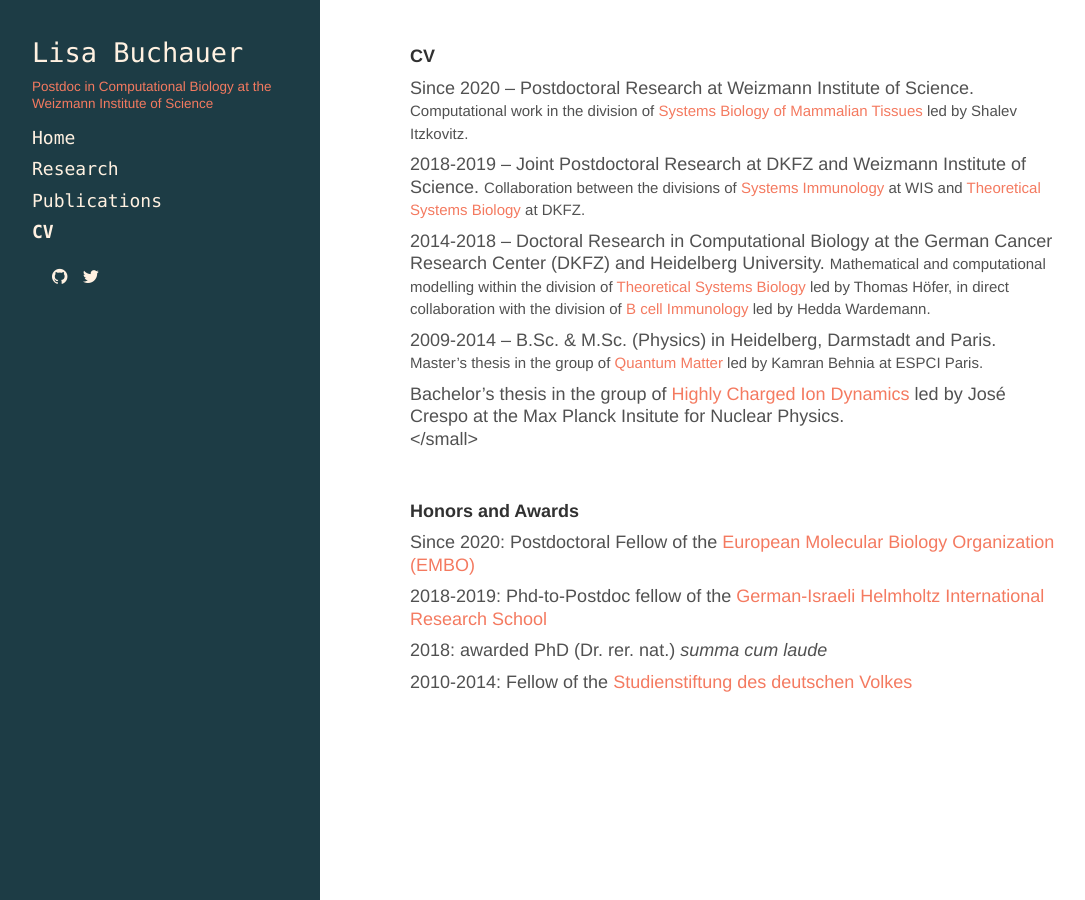
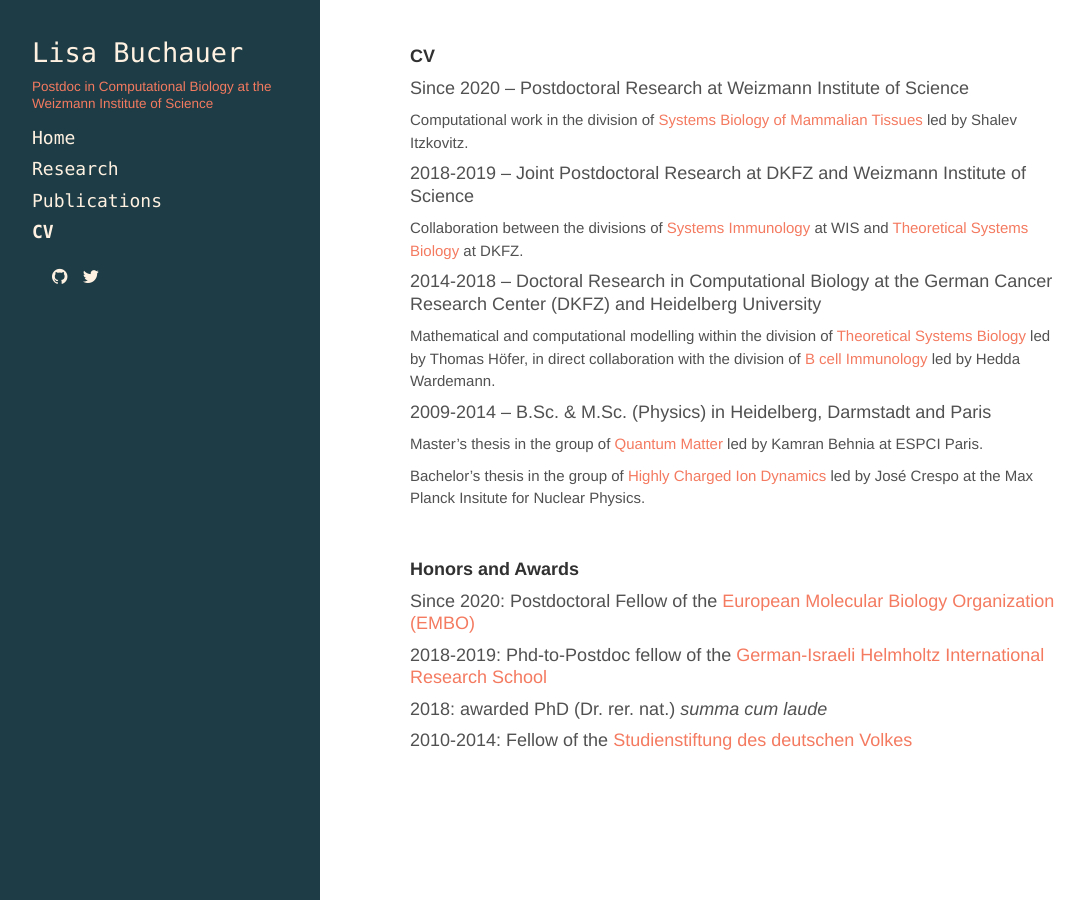
Before and after one commit to LiBuchauer/libuchauer.github.io, a Jekyll site: the page built from shortcv.md, in a window 1280 px wide. Shown: the whole page, without its empty margins (4-1089 px from the left). Built offline with Jekyll 4.4.1, drawn with Linux system fonts in a browser that asks for light colours; nearby versions of some CDN libraries; a style sheet for code colours, icons or effects is not loaded.

Commit message:
Update shortcv.md

```diff
--- a/shortcv.md
+++ b/shortcv.md
@@ -6,25 +6,31 @@ order: 4
 
 #### CV
 
-Since 2020 -- Postdoctoral Research at Weizmann Institute of Science.
+Since 2020 -- Postdoctoral Research at Weizmann Institute of Science
+
   <small>
 Computational work in the division of [Systems Biology of Mammalian Tissues](http://shalevlab.weizmann.ac.il/) led by Shalev Itzkovitz.
   </small>
 
-2018-2019 -- Joint Postdoctoral Research at DKFZ and Weizmann Institute of Science.
+2018-2019 -- Joint Postdoctoral Research at DKFZ and Weizmann Institute of Science
+
   <small>
 Collaboration between the divisions of [Systems Immunology](https://www.weizmann.ac.il/immunology/NirFriedman/) at WIS and [Theoretical Systems Biology](https://www.dkfz.de/en/modellierung-biologischer-systeme/) at DKFZ.
   </small>
 
-2014-2018 -- Doctoral Research in Computational Biology at the German Cancer Research Center (DKFZ) and Heidelberg University.
+2014-2018 -- Doctoral Research in Computational Biology at the German Cancer Research Center (DKFZ) and Heidelberg University
+
   <small>
 Mathematical and computational modelling within the division of [Theoretical Systems Biology](https://www.dkfz.de/en/modellierung-biologischer-systeme/) led by Thomas Höfer, in direct collaboration with the division of [B cell Immunology](https://www.dkfz.de/en/b-zell-immunologie/index.php/) led by Hedda Wardemann.
   </small>
 
-2009-2014 -- B.Sc. & M.Sc. (Physics) in Heidelberg, Darmstadt and Paris.
+2009-2014 -- B.Sc. & M.Sc. (Physics) in Heidelberg, Darmstadt and Paris
+
   <small>
 Master's thesis in the group of [Quantum Matter](https://qm.lpem.espci.fr/spip.php?rubrique1) led by Kamran Behnia at ESPCI Paris.
+  </small>
 
+  <small>
 Bachelor's thesis in the group of [Highly Charged Ion Dynamics](https://www.mpi-hd.mpg.de/mpi/en/research/scientific-divisions-and-groups/quantum-dynamicscontrol/research/highly-charged-ion-dynamics-ag-crespo) led by José Crespo at the Max Planck Insitute for Nuclear Physics.
   </small>
 
```
